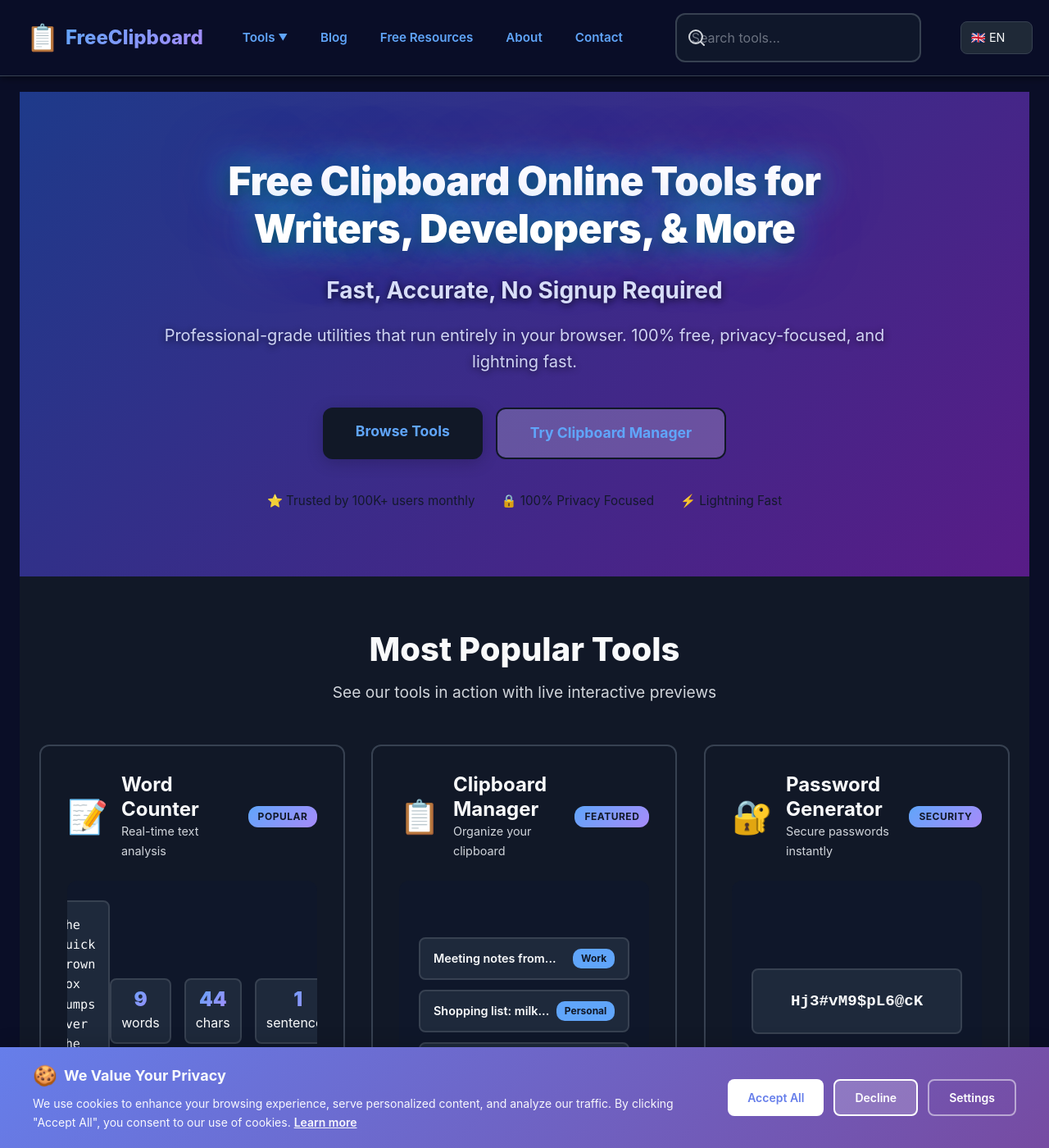
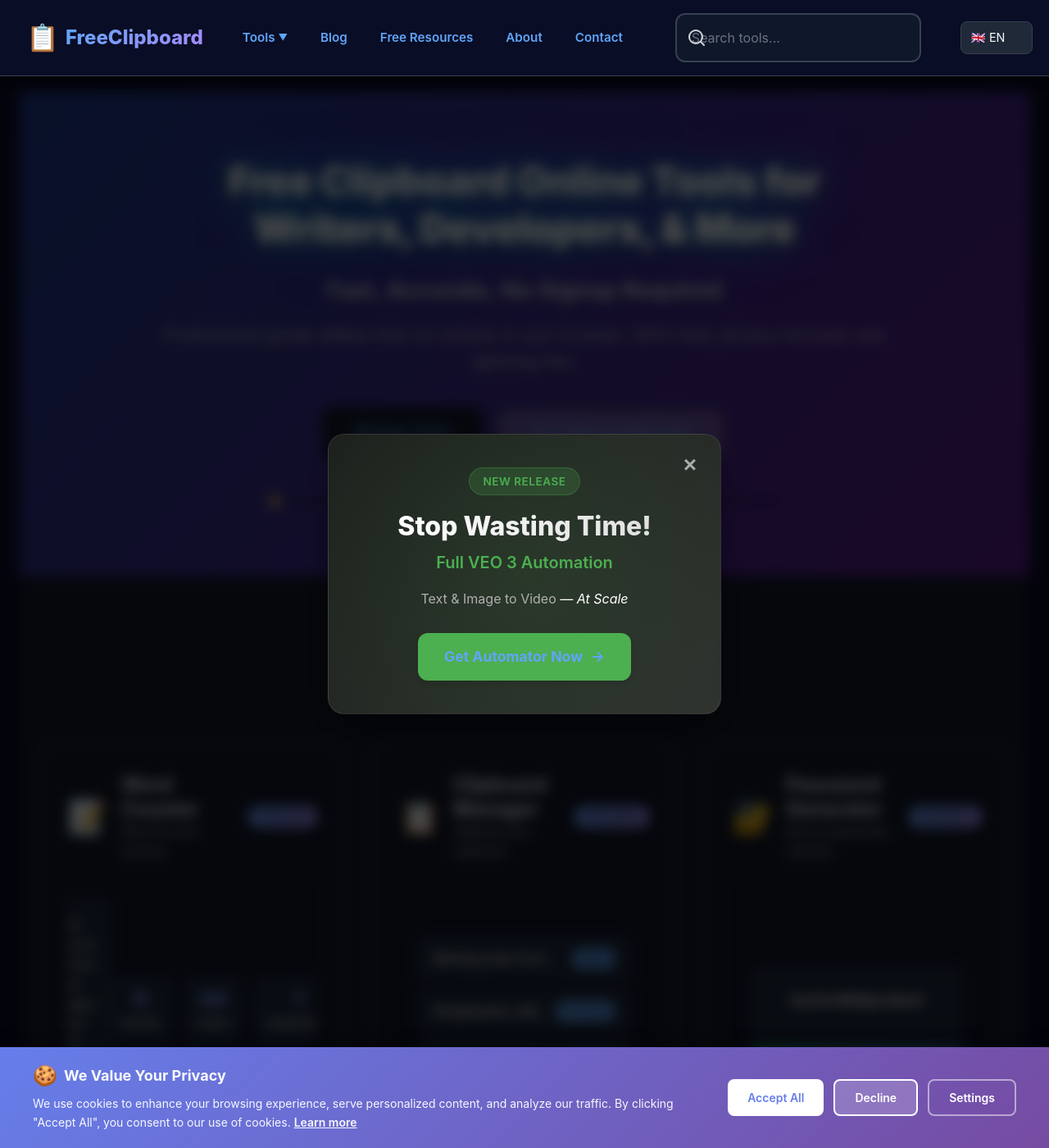
Before and after one commit to alikwl/freeclipboard, a Jekyll site: the page built from index.html, in a window 1280 px wide and 1400 px high. Shown: the whole window at 82% size. Built offline with Jekyll 4.4.1, drawn with Linux system fonts in a browser that asks for light colours.

Commit message:
Add homepage promotional popup for Flow VEO Automator

```diff
--- /dev/null
+++ b/_includes/homepage-promo-popup.html
@@ -0,0 +1,270 @@
+<!-- Homepage Promotional Popup -->
+<div id="homepage-promo-popup" class="promo-popup-backdrop" style="display: none;" aria-hidden="true">
+    <div class="promo-popup-card">
+        <button id="promo-popup-close" class="promo-popup-close" aria-label="Close popup">&times;</button>
+
+        <div class="promo-popup-content">
+            <div class="promo-popup-badge">New Release</div>
+            <h2 class="promo-popup-title">Stop Wasting Time!</h2>
+            <p class="promo-popup-subtitle">Full VEO 3 Automation</p>
+            <p class="promo-popup-desc">Text & Image to Video <span class="highlight">— At Scale</span></p>
+
+            <a href="https://freeclipboard.com/free-resources/flow-veo-automator/" class="promo-popup-cta">
+                Get Automator Now
+                <span class="arrow">→</span>
+            </a>
+        </div>
+    </div>
+</div>
+
+<style>
+    /* Scoped Styles for Promo Popup */
+    .promo-popup-backdrop {
+        position: fixed;
+        top: 0;
+        left: 0;
+        width: 100%;
+        height: 100%;
+        background-color: rgba(0, 0, 0, 0.7);
+        backdrop-filter: blur(8px);
+        -webkit-backdrop-filter: blur(8px);
+        z-index: 9999;
+        display: flex;
+        align-items: center;
+        justify-content: center;
+        padding: 20px;
+        opacity: 0;
+        visibility: hidden;
+        transition: opacity 0.3s ease, visibility 0.3s ease;
+    }
+
+    .promo-popup-backdrop.is-visible {
+        opacity: 1;
+        visibility: visible;
+    }
+
+    .promo-popup-card {
+        background: linear-gradient(135deg, #1a1a1a 0%, #2d2d2d 100%);
+        border: 1px solid rgba(255, 255, 255, 0.1);
+        box-shadow: 0 25px 50px -12px rgba(0, 0, 0, 0.5);
+        border-radius: 20px;
+        padding: 40px;
+        max-width: 480px;
+        width: 100%;
+        position: relative;
+        transform: translateY(20px);
+        transition: transform 0.4s cubic-bezier(0.175, 0.885, 0.32, 1.275);
+        text-align: center;
+        overflow: hidden;
+    }
+
+    .promo-popup-backdrop.is-visible .promo-popup-card {
+        transform: translateY(0);
+    }
+
+    /* Decorative background glow */
+    .promo-popup-card::before {
+        content: '';
+        position: absolute;
+        top: -50%;
+        left: -50%;
+        width: 200%;
+        height: 200%;
+        background: radial-gradient(circle, rgba(76, 175, 80, 0.15) 0%, rgba(0, 0, 0, 0) 70%);
+        z-index: 0;
+        pointer-events: none;
+    }
+
+    .promo-popup-close {
+        position: absolute;
+        top: 15px;
+        right: 15px;
+        background: transparent;
+        border: none;
+        color: rgba(255, 255, 255, 0.6);
+        font-size: 28px;
+        line-height: 1;
+        cursor: pointer;
+        z-index: 2;
+        transition: color 0.2s ease;
+        padding: 5px;
+    }
+
+    .promo-popup-close:hover {
+        color: #fff;
+    }
+
+    .promo-popup-content {
+        position: relative;
+        z-index: 1;
+        display: flex;
+        flex-direction: column;
+        align-items: center;
+        color: #ffffff;
+    }
+
+    .promo-popup-badge {
+        background: rgba(76, 175, 80, 0.2);
+        color: #4CAF50;
+        font-size: 0.85rem;
+        font-weight: 600;
+        padding: 6px 16px;
+        border-radius: 50px;
+        margin-bottom: 20px;
+        border: 1px solid rgba(76, 175, 80, 0.3);
+        text-transform: uppercase;
+        letter-spacing: 0.5px;
+    }
+
+    .promo-popup-title {
+        font-size: 2rem;
+        font-weight: 800;
+        margin: 0 0 10px 0;
+        line-height: 1.1;
+        background: linear-gradient(to right, #ffffff, #e0e0e0);
+        -webkit-background-clip: text;
+        -webkit-text-fill-color: transparent;
+    }
+
+    .promo-popup-subtitle {
+        font-size: 1.25rem;
+        color: #4CAF50;
+        /* Green accent color */
+        margin: 0 0 15px 0;
+        font-weight: 600;
+    }
+
+    .promo-popup-desc {
+        font-size: 1rem;
+        color: #b0b0b0;
+        margin: 0 0 30px 0;
+        line-height: 1.5;
+    }
+
+    .promo-popup-desc .highlight {
+        color: #fff;
+        font-style: italic;
+    }
+
+    .promo-popup-cta {
+        display: inline-flex;
+        align-items: center;
+        gap: 10px;
+        background-color: #4CAF50;
+        color: #ffffff;
+        font-weight: 700;
+        font-size: 1.1em;
+        padding: 16px 32px;
+        border-radius: 12px;
+        text-decoration: none;
+        transition: all 0.3s ease;
+        box-shadow: 0 4px 6px rgba(0, 0, 0, 0.1), 0 0 0 0 rgba(76, 175, 80, 0.4);
+    }
+
+    .promo-popup-cta:hover {
+        transform: translateY(-2px);
+        background-color: #43a047;
+        box-shadow: 0 8px 15px rgba(0, 0, 0, 0.2), 0 0 0 8px rgba(76, 175, 80, 0.2);
+        color: #fff;
+        text-decoration: none;
+    }
+
+    .promo-popup-cta:active {
+        transform: translateY(0);
+    }
+
+    .promo-popup-cta .arrow {
+        transition: transform 0.2s ease;
+    }
+
+    .promo-popup-cta:hover .arrow {
+        transform: translateX(4px);
+    }
+
+    @media (max-width: 480px) {
+        .promo-popup-card {
+            padding: 30px 20px;
+        }
+
+        .promo-popup-title {
+            font-size: 1.75rem;
+        }
+
+        .promo-popup-subtitle {
+            font-size: 1.1rem;
+        }
+
+        .promo-popup-cta {
+            width: 100%;
+            justify-content: center;
+        }
+    }
+</style>
+
+<script>
+    (function () {
+        // Only run if sessionStorage is available
+        if (typeof sessionStorage === 'undefined') return;
+
+        var POPUP_ID = 'homepage_promo_seen';
+        var popupElement = document.getElementById('homepage-promo-popup');
+        var closeBtn = document.getElementById('promo-popup-close');
+        var backdrop = document.getElementById('homepage-promo-popup');
+
+        // 1. Check if already seen in this session
+        if (sessionStorage.getItem(POPUP_ID)) {
+            return;
+        }
+
+        // 2. Show popup with a slight delay for better UX
+        setTimeout(function () {
+            if (popupElement) {
+                popupElement.style.display = 'flex';
+                // Force reflow
+                popupElement.offsetHeight;
+                popupElement.classList.add('is-visible');
+                popupElement.setAttribute('aria-hidden', 'false');
+            }
+        }, 1500); // 1.5 seconds delay
+
+        // 3. Close Function
+        function closePopup() {
+            if (!popupElement) return;
+
+            popupElement.classList.remove('is-visible');
+            popupElement.setAttribute('aria-hidden', 'true');
+
+            // Mark as seen for session
+            sessionStorage.setItem(POPUP_ID, 'true');
+
+            // Remove from DOM after transition to keep clean
+            setTimeout(function () {
+                popupElement.style.display = 'none';
+            }, 300);
+        }
+
+        // 4. Eevent Listeners
+        if (closeBtn) {
+            closeBtn.addEventListener('click', function (e) {
+                e.preventDefault();
+                closePopup();
+            });
+        }
+
+        if (backdrop) {
+            backdrop.addEventListener('click', function (e) {
+                if (e.target === backdrop) {
+                    closePopup();
+                }
+            });
+        }
+
+        // Close on Escape key
+        document.addEventListener('keydown', function (e) {
+            if (e.key === 'Escape' && popupElement && popupElement.classList.contains('is-visible')) {
+                closePopup();
+            }
+        });
+
+    })();
+</script>
--- a/index.html
+++ b/index.html
@@ -597,3 +597,5 @@
     </div>
   </div>
 </section>
+
+{% include homepage-promo-popup.html %}
```
